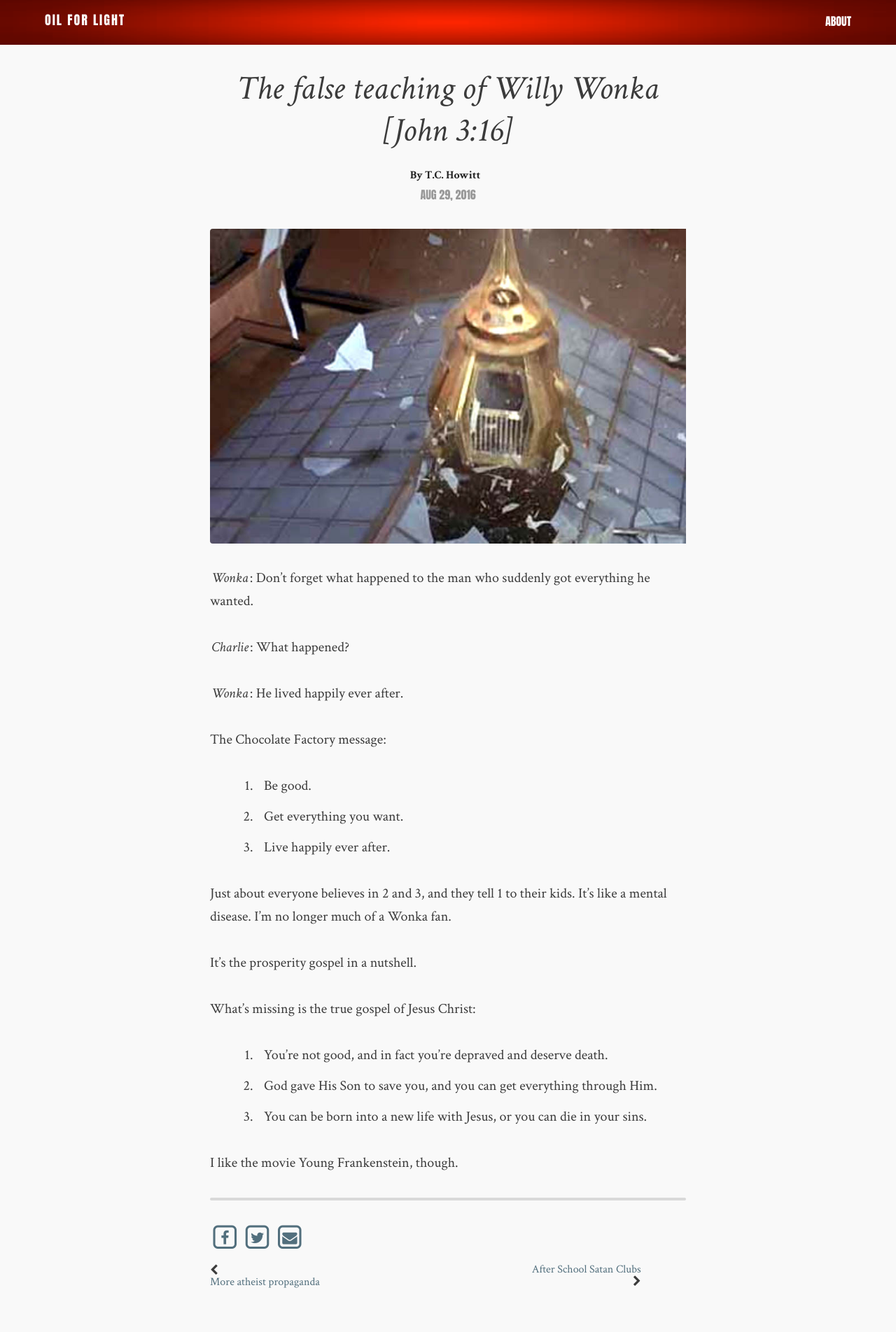
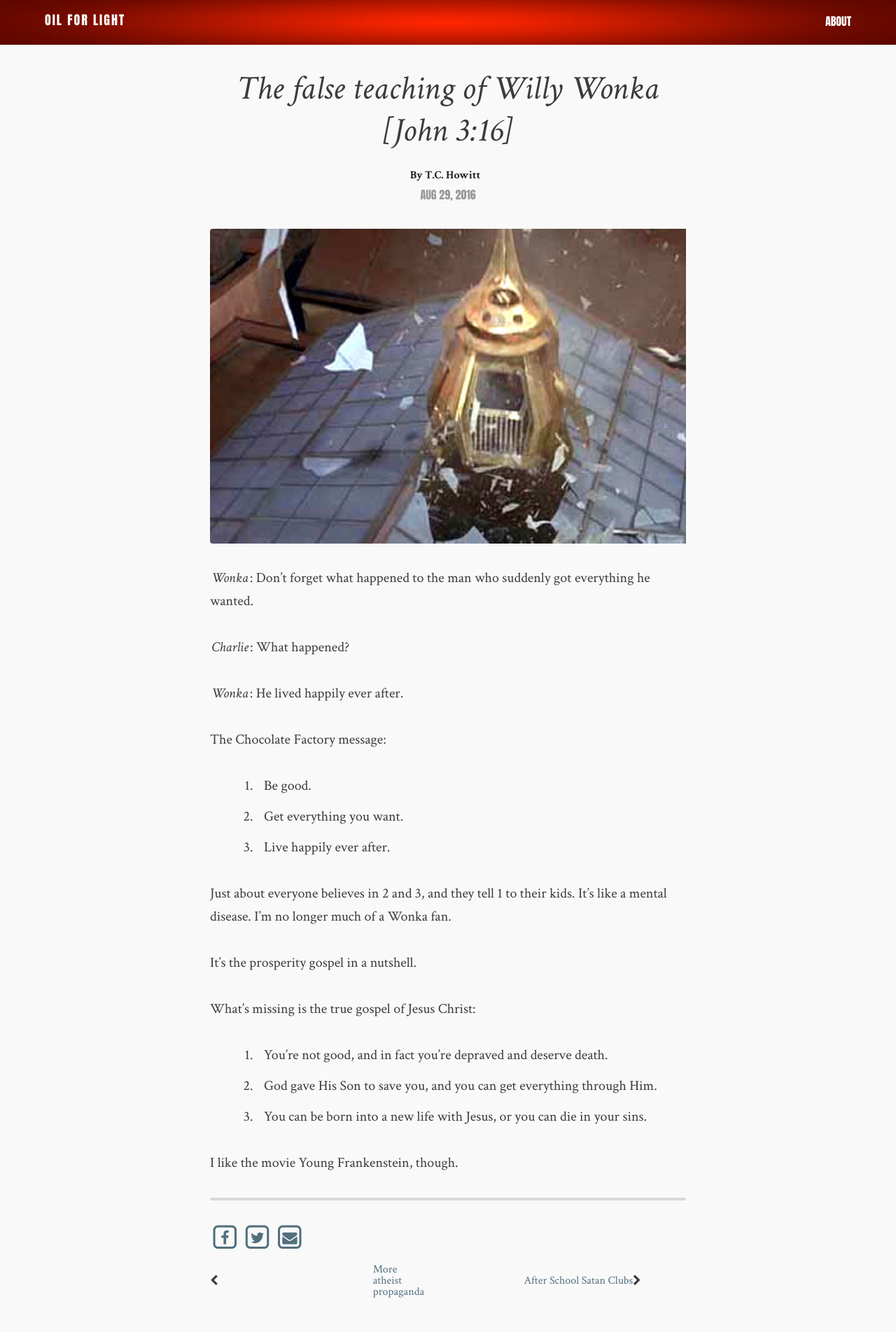
Before and after one commit to flashlightministries/oilforlight, a Jekyll site: the page built from _posts/2016-08-29-willy-wonka-false.md, in a window 1280 px wide. Shown: the whole page at 70% size. Built offline with Jekyll 4.4.1, drawn with Linux system fonts in a browser that asks for light colours; nearby versions of some CDN libraries.

Commit message:
Update _styles.scss

```diff
--- a/_sass/_styles.scss
+++ b/_sass/_styles.scss
@@ -1031,12 +1031,8 @@ div.page-nav span {
 }
 
 div.page-nav span span {
-  width: auto;
-  display: block;
-}
-
-div.page-nav span span.arrow {
-  width: auto;
+  display: table-cell;
+  width: 100%;
 }
 
 div.page-nav span.align-right {
```
